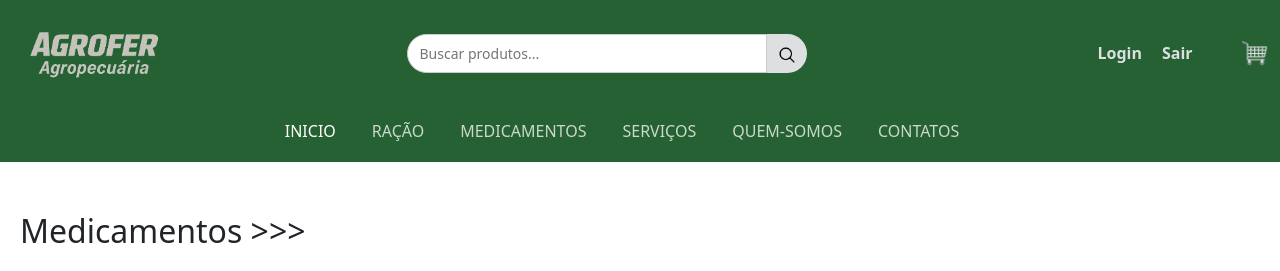
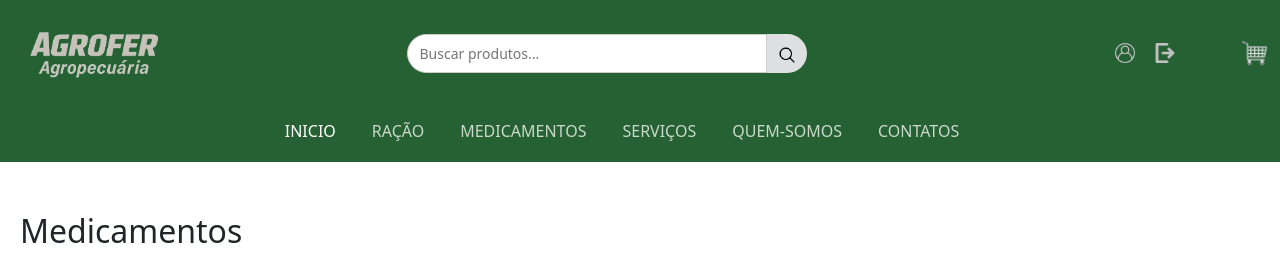
Before and after one commit to luciclei-dev/Agropecuaria-agrofer, a plain HTML site: page medicamentos.html in a window 1280 px wide. Shown: the top 271 px of the page. Drawn offline with nearby package versions, Linux system fonts and the light colour scheme; a script that the page names is missing.

Commit message:
Update medicamentos.html

```diff
--- a/medicamentos.html
+++ b/medicamentos.html
@@ -23,11 +23,14 @@
         </form>
         <ul id="resultados"></ul> <!-- ver  produtos -->
       </div>
-      <div class="login-sair"> <button  class="nav-link" href="login.html">Login</button>
-            <a class="nav-link disabled" aria-disabled="true"></a>
 
-             <button id="logoutBtn" class="nav-link">Sair</button>
-            <a class="nav-link disabled" aria-disabled="true"></a>
+      <div class="login-sair"> <a class="login" href="login.html">
+        <img src="icons-entrar.png" alt="" class="nav-link" style="width: 20px;">
+
+        </a>
+        <a class="nav-link disabled" aria-disabled="true"></a>
+        <img src="icons-sair.png" alt="" id="logoutBtn" class="nav-link"style="width: 20px;" height="20px">
+        <a class="nav-link disabled " aria-disabled="true"></a>
           </div>
      <div class="carrinho position-relative" style="cursor:pointer;" onclick="mostrarCarrinho()">
   <img src="carrinho-de-compras.png" alt="carrinho">
@@ -75,7 +78,7 @@
 <!--CARDS DE MEDICAMENTOS -->
 
 <section class="produtos">
-  <h2 class="produtos">Medicamentos >>></h2>
+  <h2 class="produtos">Medicamentos </h2>
   <div class="container my-5">
     <div id="medicamentos-container" class="row row-cols-1 row-cols-md-3 g-4"></div>>
       <!-- Medicamentos vão aparecer aqui -->
```
